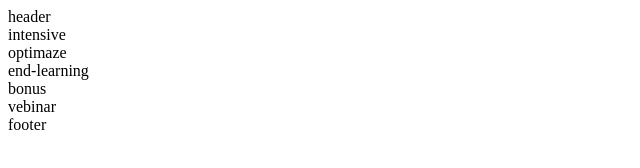
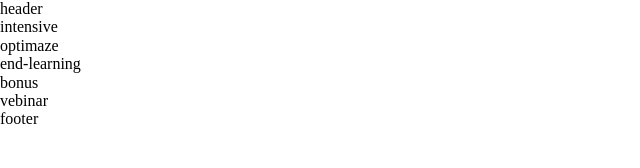
Before and after one commit to CrybabyDanChan/crybabydanchan.github.io, a plain HTML site: page index.html in a window 1280 px wide. Shown: the whole page, without its empty margins (0-640 px from the left). Drawn offline with nearby package versions, Linux system fonts and the light colour scheme.

Commit message:
add normalize.css for project

```diff
--- a/index.html
+++ b/index.html
@@ -10,7 +10,8 @@
         И только единицы из них становятся популярными и приносят ощутимую прибыль.
         В чем секрет? В чем формула успеха? Узнайте на предстоящем двухдневном БЕСПЛАТНОМ интенсиве!"
     >
-    <link rel="stylesheet" href="style.css">
+    <link rel="stylesheet" href="./normalize.css">
+    <link rel="stylesheet" href="./style.css">
 </head>
 <div></div>
 <body>
```
